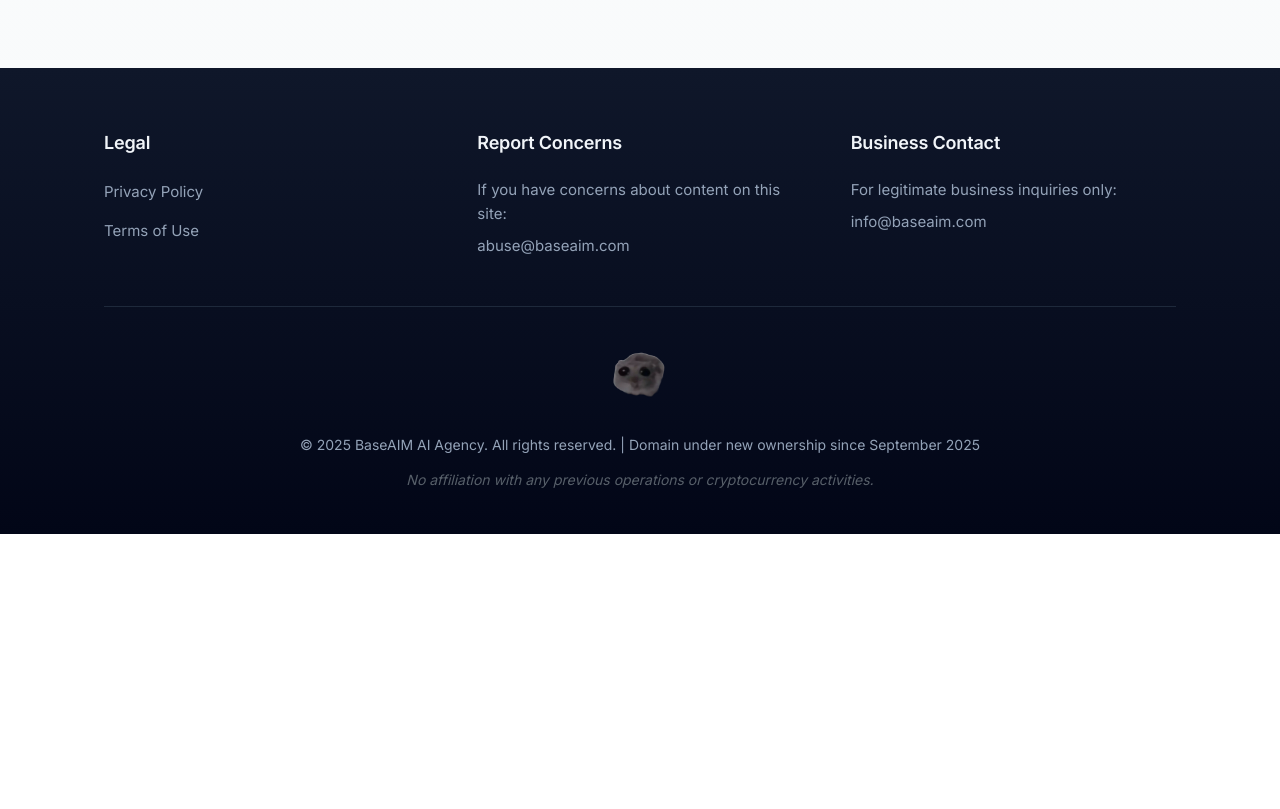
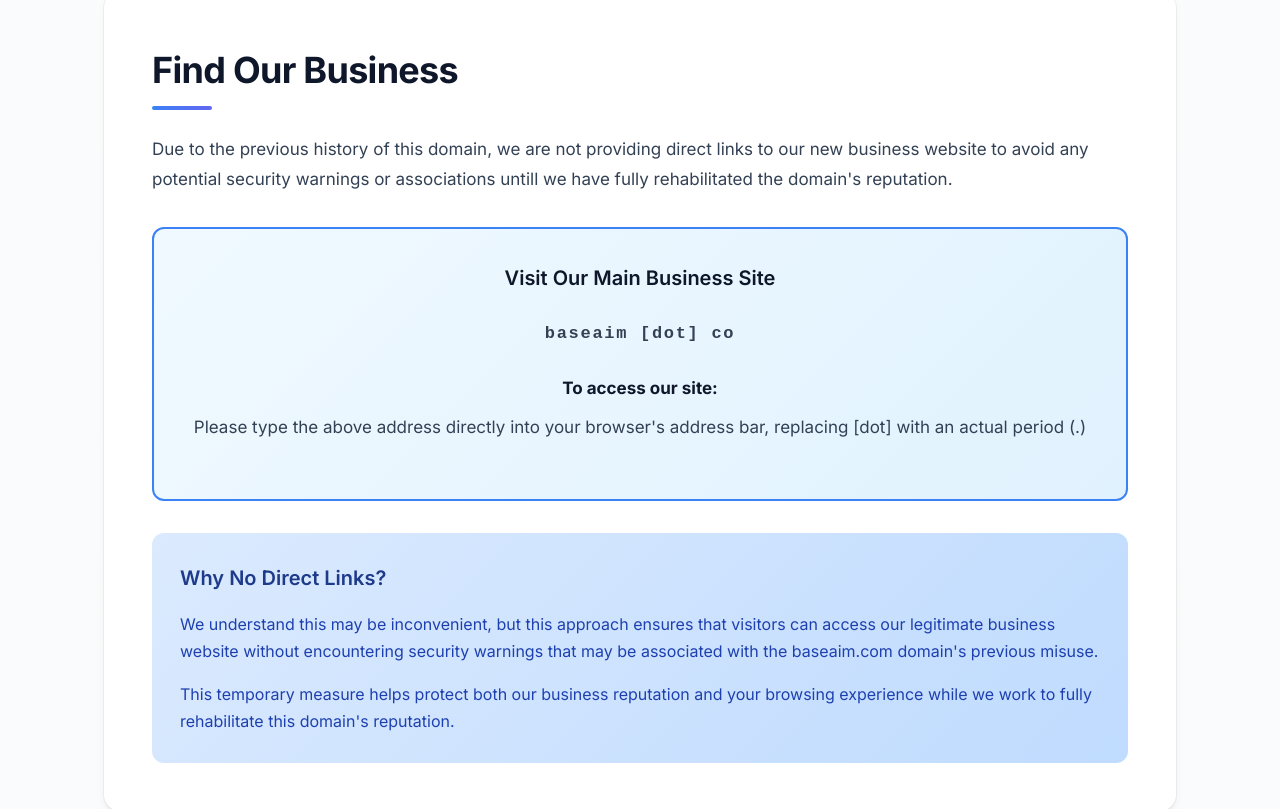
Before and after one commit to eryderlee/baseaim.com, a plain HTML site: page index.html in a window 1280 px wide. Shown: the part 3371-4180 px from the top of the page. Before the commit the page ends 3905 px from the top, so only its background shows below. Drawn offline with Linux system fonts and the light colour scheme.

Commit message:
added baseaim . co domain

```diff
--- a/index.html
+++ b/index.html
@@ -119,8 +119,10 @@
                         </div>
 
                         <div class="cta-box">
-                            <p>Our main business website will be launching soon on a different domain.</p>
-                            <p>For legitimate business inquiries about our AI services, please contact:</p>
+                            <p><strong>Our main business website is now live at:</strong></p>
+                            <p class="domain-reference">baseaim • co</p>
+                            <p class="domain-instruction">(Please type this address directly in your browser)</p>
+                            <p>For legitimate business inquiries about our AI services, you can also contact:</p>
                             <a href="mailto:info@baseaim.com" class="contact-link">info@baseaim.com</a>
                         </div>
                     </div>
@@ -169,6 +171,43 @@
                 </div>
             </div>
         </section>
+
+        <section class="find-us-section">
+            <div class="container">
+                <div class="find-us-card">
+                    <h2 class="section-title">Find Our Business</h2>
+                    <div class="find-us-content">
+                        <p>
+                            Due to the previous history of this domain, we are not providing direct links to our
+                            new business website to avoid any potential security warnings or associations untill we have
+                            fully rehabilitated the domain's reputation.
+                        </p>
+
+                        <div class="website-location">
+                            <h3>Visit Our Main Business Site</h3>
+                            <p class="domain-display">baseaim [dot] co</p>
+                            <p class="access-instruction">
+                                <strong>To access our site:</strong> Please type the above address directly into your
+                                browser's address bar, replacing [dot] with an actual period (.)
+                            </p>
+                        </div>
+
+                        <div class="security-notice">
+                            <h3>Why No Direct Links?</h3>
+                            <p>
+                                We understand this may be inconvenient, but this approach ensures that visitors can
+                                access our legitimate business website without encountering security warnings that may
+                                be associated with the baseaim.com domain's previous misuse.
+                            </p>
+                            <p>
+                                This temporary measure helps protect both our business reputation and your browsing
+                                experience while we work to fully rehabilitate this domain's reputation.
+                            </p>
+                        </div>
+                    </div>
+                </div>
+            </div>
+        </section>
     </main>
 
     <footer>
@@ -190,6 +229,8 @@
                     <h3>Business Contact</h3>
                     <p>For legitimate business inquiries only:</p>
                     <p><a href="mailto:info@baseaim.com">info@baseaim.com</a></p>
+                    <p class="footer-domain">Main site: baseaim•co</p>
+                    <p class="footer-domain-note">(Type directly in browser)</p>
                 </div>
             </div>
             <div class="footer-bottom">
--- a/styles.css
+++ b/styles.css
@@ -281,7 +281,8 @@ section {
 /* Cards */
 .disclaimer-card,
 .business-card,
-.verification-card {
+.verification-card,
+.find-us-card {
     background: var(--bg-card);
     border-radius: 16px;
     padding: 48px;
@@ -502,6 +503,22 @@ section {
     overflow: hidden;
 }
 
+.domain-reference {
+    font-size: 2rem;
+    font-weight: 700;
+    color: var(--heading-color);
+    margin: 20px 0;
+    letter-spacing: 0.05em;
+    font-family: 'Courier New', monospace;
+}
+
+.domain-instruction {
+    font-size: 0.875rem;
+    color: var(--text-tertiary);
+    font-style: italic;
+    margin-bottom: 30px;
+}
+
 .cta-box::before {
     content: '';
     position: absolute;
@@ -614,6 +631,86 @@ section {
     font-weight: 600;
 }
 
+/* Find Us Section */
+.find-us-card::before {
+    content: '';
+    position: absolute;
+    top: 0;
+    left: 0;
+    right: 0;
+    height: 4px;
+    background: linear-gradient(90deg, #3b82f6, #6366f1);
+}
+
+.find-us-content p {
+    font-size: 1.0625rem;
+    line-height: 1.8;
+    color: var(--text-secondary);
+    margin-bottom: 24px;
+}
+
+.website-location {
+    background: var(--emphasis-bg);
+    border-radius: 12px;
+    padding: 32px;
+    margin: 32px 0;
+    text-align: center;
+    border: 2px solid var(--emphasis-border);
+}
+
+.website-location h3 {
+    color: var(--heading-color);
+    font-size: 1.25rem;
+    margin-bottom: 20px;
+    font-weight: 600;
+}
+
+.domain-display {
+    font-size: 2.5rem;
+    font-weight: 700;
+    color: var(--heading-color);
+    margin: 24px 0;
+    font-family: 'Courier New', monospace;
+    letter-spacing: 0.1em;
+}
+
+.access-instruction {
+    color: var(--text-secondary);
+    font-size: 0.9375rem;
+    line-height: 1.6;
+}
+
+.access-instruction strong {
+    color: var(--heading-color);
+    display: block;
+    margin-bottom: 8px;
+}
+
+.security-notice {
+    background: var(--info-bg);
+    border-radius: 12px;
+    padding: 28px;
+    margin-top: 32px;
+}
+
+.security-notice h3 {
+    color: var(--info-heading);
+    font-size: 1.25rem;
+    margin-bottom: 16px;
+    font-weight: 600;
+}
+
+.security-notice p {
+    color: var(--info-text);
+    font-size: 1rem;
+    line-height: 1.7;
+    margin-bottom: 16px;
+}
+
+.security-notice p:last-child {
+    margin-bottom: 0;
+}
+
 /* Footer */
 footer {
     background: var(--footer-bg);
@@ -662,6 +759,21 @@ footer {
     font-size: 0.9375rem;
     line-height: 1.6;
     margin-bottom: 8px;
+}
+
+.footer-domain {
+    color: #e2e8f0;
+    font-weight: 600;
+    margin-top: 16px;
+    font-size: 1rem;
+    letter-spacing: 0.02em;
+}
+
+.footer-domain-note {
+    font-size: 0.75rem;
+    color: var(--text-muted);
+    font-style: italic;
+    margin-top: 4px;
 }
 
 .footer-bottom {
@@ -715,7 +827,8 @@ footer {
 
     .disclaimer-card,
     .business-card,
-    .verification-card {
+    .verification-card,
+    .find-us-card {
         padding: 32px 24px;
     }
 
@@ -755,6 +868,18 @@ footer {
     .theme-toggle svg {
         width: 20px;
         height: 20px;
+    }
+
+    .domain-display {
+        font-size: 1.75rem;
+    }
+
+    .website-location {
+        padding: 24px;
+    }
+
+    .security-notice {
+        padding: 20px;
     }
 }
 
```
